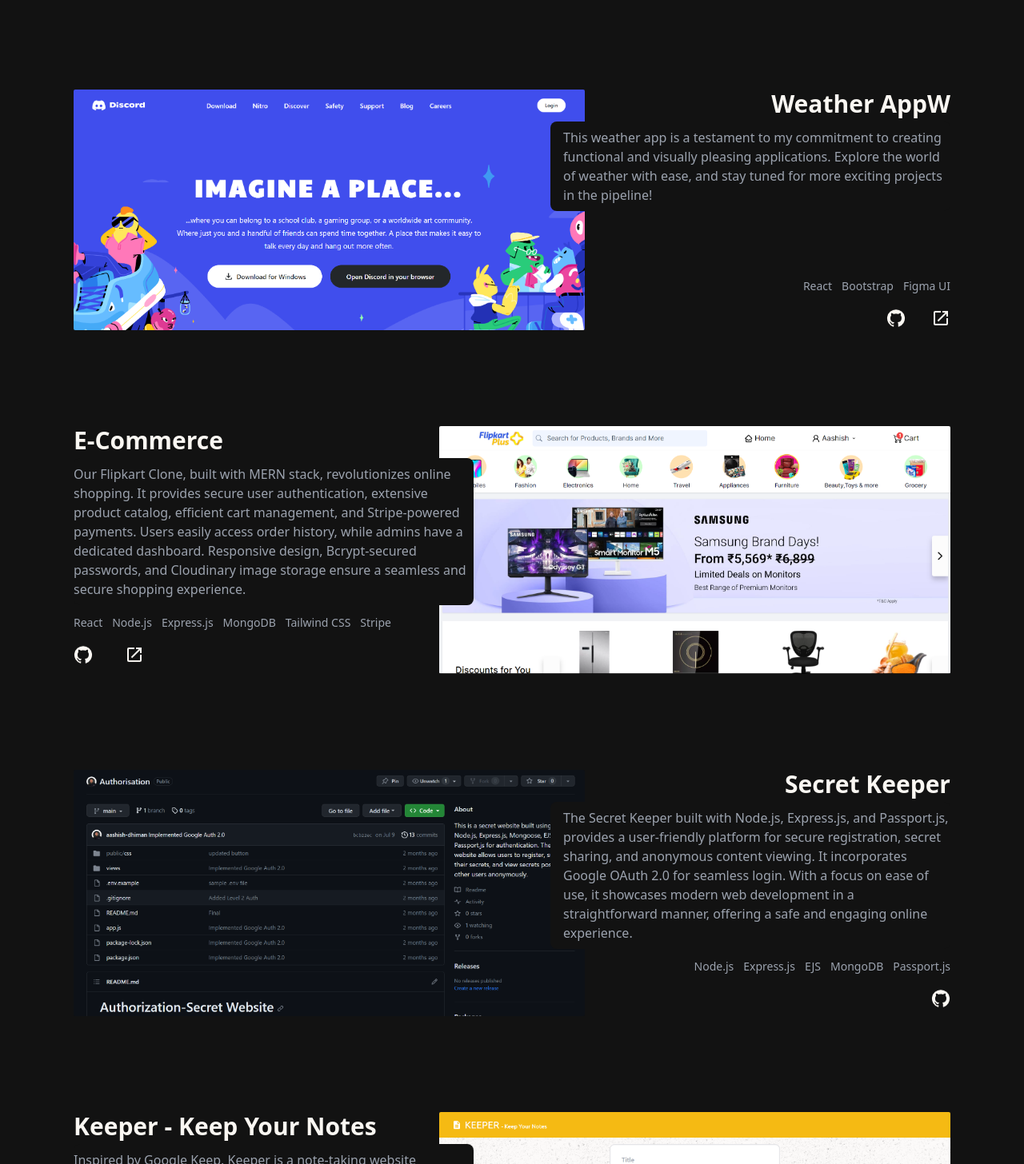
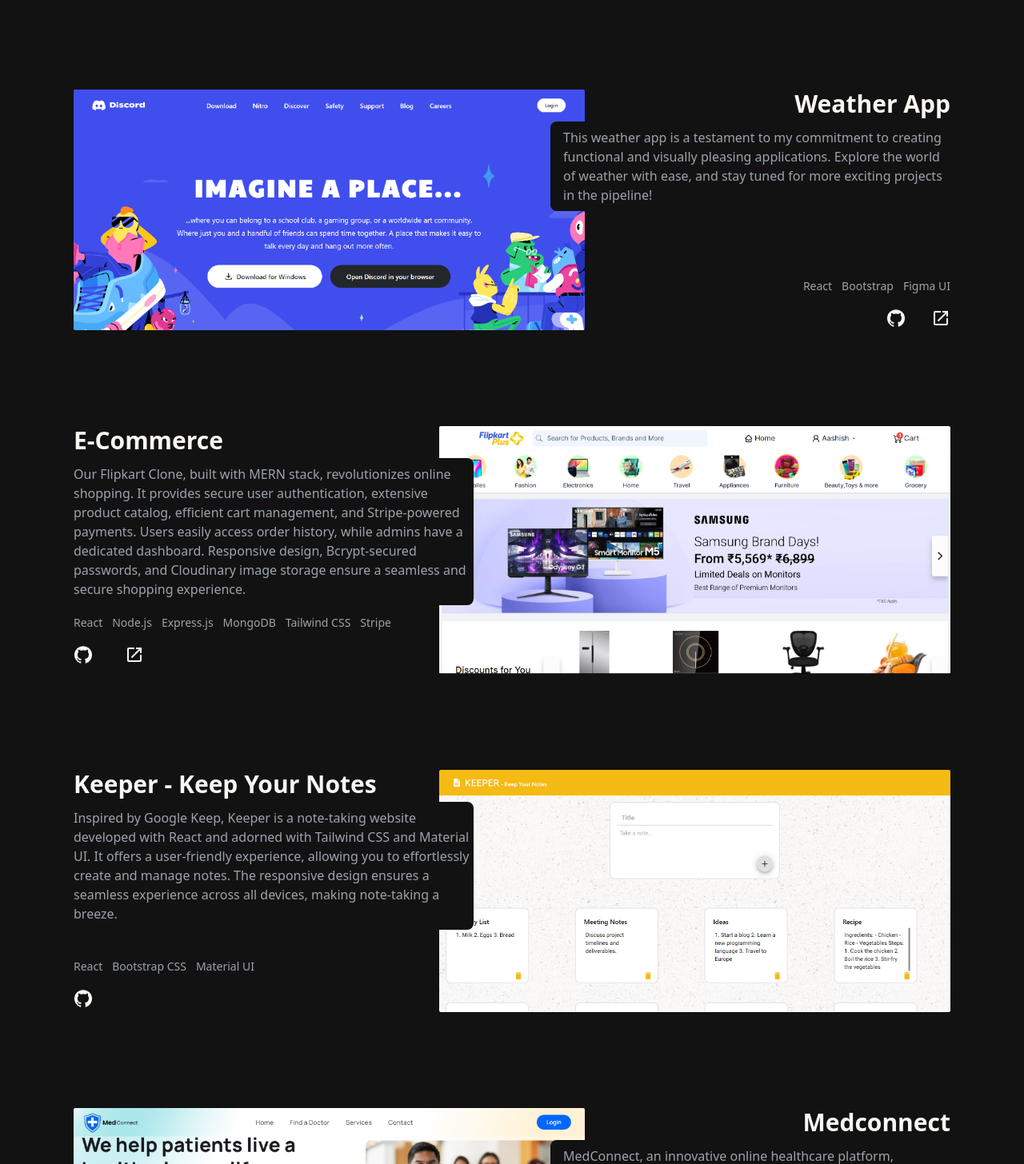
Before and after one commit to Abinet16/Dev-portfolio, a React (Vite) app: page / in a window 1280 px wide. Shown: the part 2214-3670 px from the top of the page at 80% size. Built offline with nearby package versions, Linux system fonts and the light colour scheme.

Commit message:
Update ProjectList.js

```diff
--- a/src/constants/ProjectList.js
+++ b/src/constants/ProjectList.js
@@ -7,7 +7,7 @@
 export const ProjectList = [
     {
         id: 1,
-        name: "Weather AppW",
+        name: "Weather App",
         description:
             "This weather app is a testament to my commitment to creating functional and visually pleasing applications. Explore the world of weather with ease, and stay tuned for more exciting projects in the pipeline!",
         img: discord,
@@ -31,10 +31,10 @@
             "Tailwind CSS",
             "Stripe",
         ],
-        source: "https://github.com/aashish-dhiman/E-Commerce",
+        source: "https://github.com/Abinet16/",
         demo: "https://better-overcoat-fly.cyclic.cloud/",
     },
-    {
+   /* {
         id: 3,
         name: "Secret Keeper",
         description:
@@ -44,7 +44,7 @@
         tech: ["Node.js", "Express.js", "EJS", "MongoDB", "Passport.js"],
         source: "https://github.com/Abinet16/",
         demo: null,
-    },
+    },*/
     {
         id: 4,
         name: "Keeper - Keep Your Notes",
@@ -52,11 +52,11 @@
             "Inspired by Google Keep, Keeper is a note-taking website developed with React and adorned with Tailwind CSS and Material UI. It offers a user-friendly experience, allowing you to effortlessly create and manage notes. The responsive design ensures a seamless experience across all devices, making note-taking a breeze.",
         img: keeper,
         //max 6 tech stack
-        tech: ["React", "Tailwind CSS", "Material UI"],
+        tech: ["React", "Bootstrap CSS", "Material UI"],
         source: "https://github.com/Abinet16/",
         demo: "",
     },
-    {
+ {
         id: 5,
         name: "Medconnect",
         description:
```
